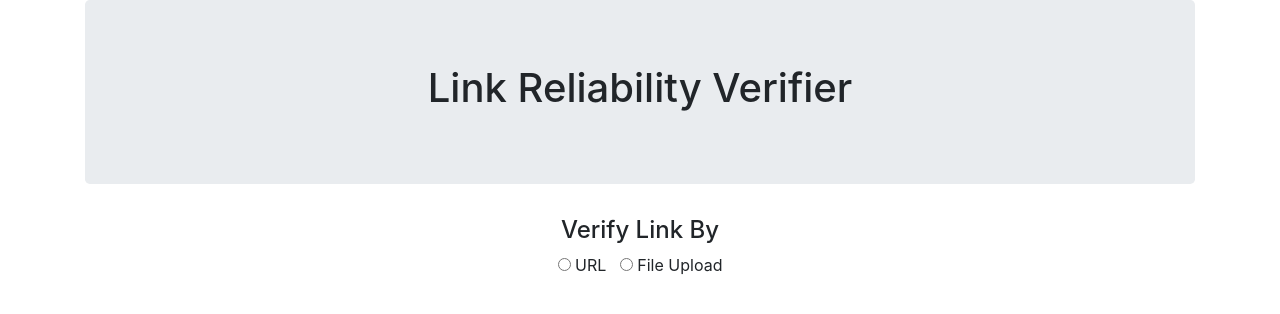
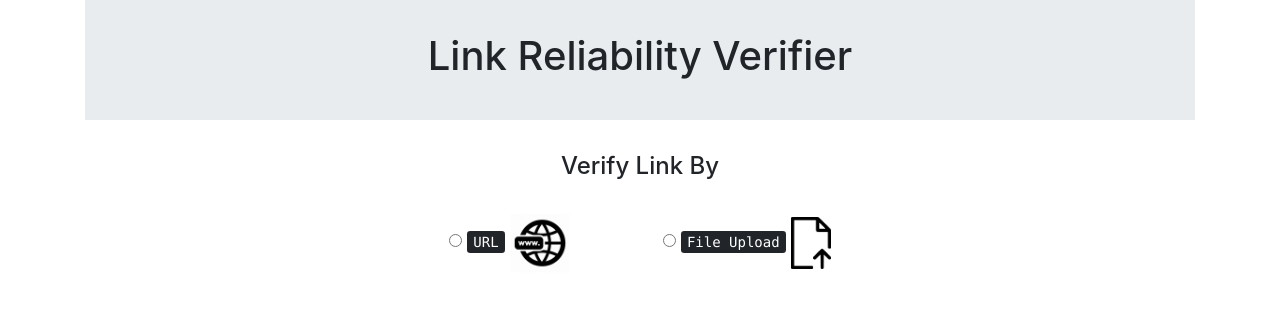
Before and after one commit to vivekVells/LinkHealthinessMgr, a Django app: page / in a window 1280 px wide. Shown: the top 314 px of the page. Run offline with Django 3.2, Linux system fonts and the light colour scheme; some libraries are stand-ins or nearby versions.

Commit message:
added little tweaks to the website to make it look better. demo files also added

```diff
--- a/website/linkHealthMgrPrj/fileuploadviewapp/static/css/fileuploadviewapp/style.css
+++ b/website/linkHealthMgrPrj/fileuploadviewapp/static/css/fileuploadviewapp/style.css
@@ -19,3 +19,13 @@ body {
 .fileUploadBlock {
     display: none;
 }
+
+.jumbotron {
+    padding: 2em 2em;
+    border-radius: 0em;
+
+}
+
+#url-input-pad-right {
+    padding-right: 5em;
+}
--- a/website/linkHealthMgrPrj/fileuploadviewapp/templates/fileuploadviewapp/index.html
+++ b/website/linkHealthMgrPrj/fileuploadviewapp/templates/fileuploadviewapp/index.html
@@ -30,31 +30,40 @@
 <body>
 
     <div class="container theme-showcase" role="main">
-        <div class="jumbotron center">
+        <div class="jumbotron jumbotron-modified center">
             <h1>Link Reliability Verifier</h1>
         </div>
 
         <div class="switch-choice">
             <div class="center">
                 <h4>Verify Link By</h4>
-                <span>
+                <br>
+                <span id="url-input-pad-right">
                     <input type="radio" id="verify-by-url" value="verify-by-url" onclick="hideFileUpload();" />
-                    URL
+                    <kbd>URL</kbd>
+                    <img title="Url Input" src="{% static 'images/url-image.png' %}" width="60em" alt="url-link" />
                 </span>
                 &nbsp;
                 <span>
                     <input type="radio" id="verify-by-upload" value="igottwo" onclick="hideUrlInput();" />
-                    File Upload
+                    <kbd>File Upload</kbd>
+                    <img title="File Upload" src="{% static 'images/file-upload.png' %}" width="40em" alt="file-upload" />
                 </span>
             </div>
         </div>
 
+        <br>
+
         <div id="urlInputBlock" class="urlInputBlock">
             <div class="center">
                 <h4>Input the website url</h4>
-                <p>Please wait for a while after file upload; it may take some time to get web responses</p>
-                <br>
+                <p class="small">
+                    Please wait for a while after url input<br>
+                    It may take some time to crawl through to get all associated weblinks & its responses
+                </p>
             </div>
+
+            <br>
 
             <div>
                 <form class="center" id="urlInputForm" action='/verifyByUrl' method="POST" enctype="multipart/form-data">
@@ -69,9 +78,14 @@
         <div id="fileUploadBlock" class="fileUploadBlock">
             {% if noerror == None or error404 == None %}
             <div class="center">
-                <h4>Upload your file here</h4>
-                <p>Please wait for a while after file upload; it may take some time to get web responses</p>
+                <h4>Upload file containing links</h4>
+                <p class="small">
+                    Please wait for a while after file upload <br>
+                    It may take some time to get web responses
+                </p>
+
                 <br>
+
                 <form id="fileUploadForm" action='/verifyByFile' method="POST" enctype="multipart/form-data">
                     {% csrf_token %}
                     <input type="file" name="file" />
```
Also changed, not shown: demo/LRV Home Page.png (added), demo/v1 Link Health Verifier.gif (added), website/linkHealthMgrPrj/fileuploadviewapp/static/images/file-upload.png (added), website/linkHealthMgrPrj/fileuploadviewapp/static/images/url-image.png (added), 1 other file.
